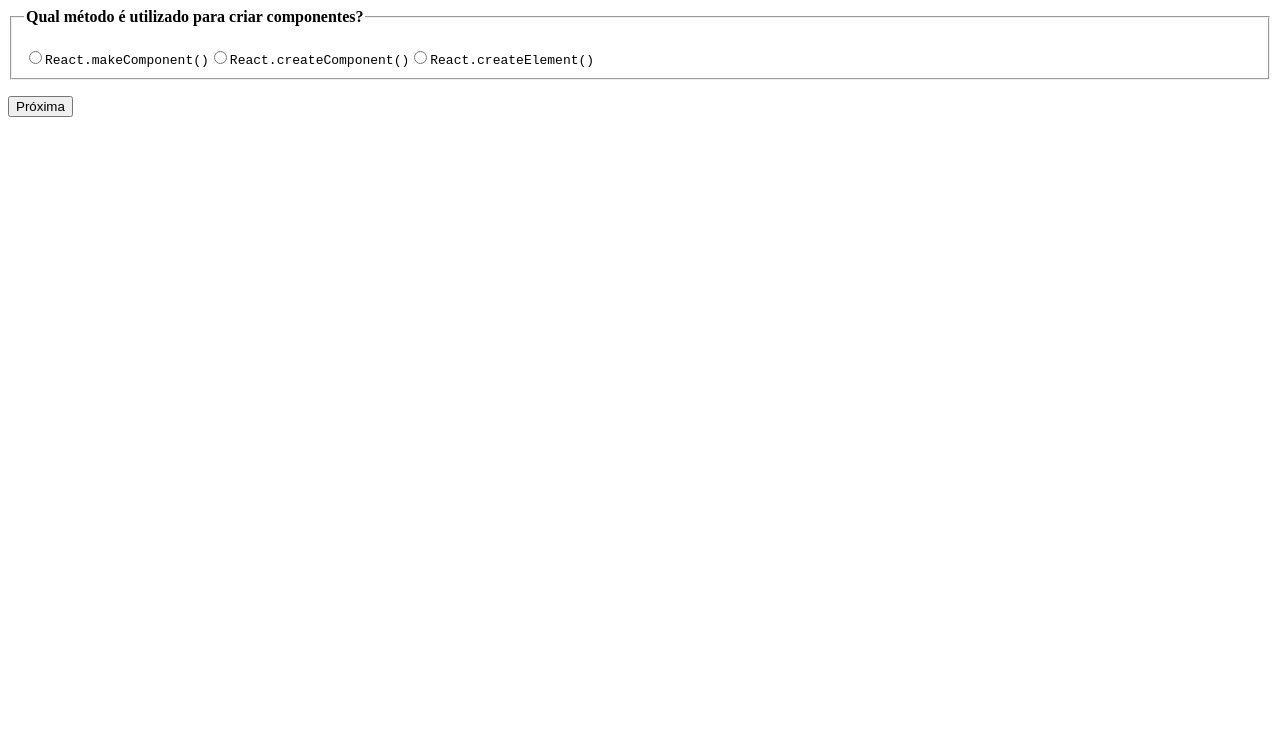
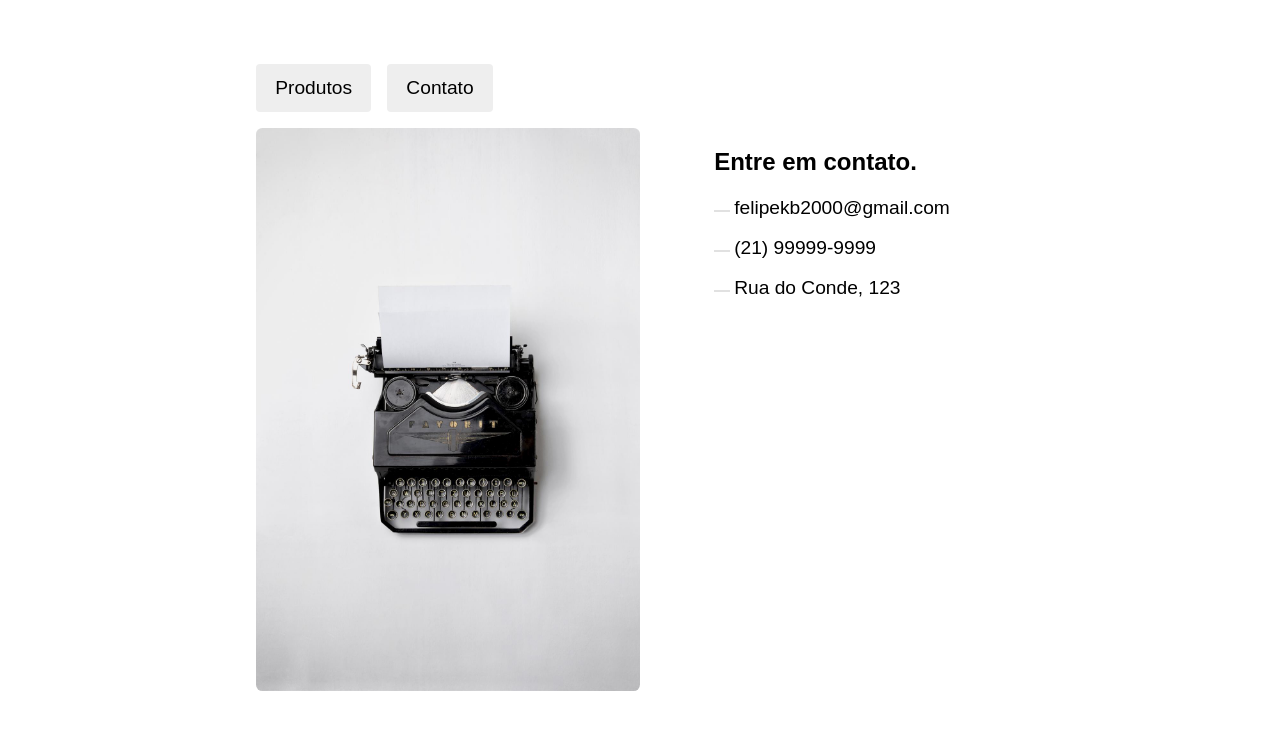
Before and after one commit to FaKeBx/react-course, a React (Create React App) app in the folder projeto-react/meuapp/: page /contato in a window 1280 px wide. Shown: the top 730 px of the page. Built offline with nearby package versions, Linux system fonts and the light colour scheme; no server answers.

Commit message:
feat: executando desafio router

```diff
--- a/projeto-react/meuapp/package.json
+++ b/projeto-react/meuapp/package.json
@@ -6,9 +6,12 @@
     "@testing-library/jest-dom": "^5.16.5",
     "@testing-library/react": "^13.4.0",
     "@testing-library/user-event": "^13.5.0",
+    "history": "^5.3.0",
     "react": "^18.2.0",
     "react-dom": "^18.2.0",
+    "react-router-dom": "^6.9.0",
     "react-scripts": "5.0.1",
+    "styled-components": "^5.3.8",
     "web-vitals": "^2.1.4"
   },
   "scripts": {
--- a/projeto-react/meuapp/public/index.html
+++ b/projeto-react/meuapp/public/index.html
@@ -24,7 +24,7 @@
       work correctly both with client-side routing and a non-root public URL.
       Learn how to configure a non-root public URL by running `npm run build`.
     -->
-  <title>React App</title>
+  <title>React</title>
 </head>
 
 <body>
--- /dev/null
+++ b/projeto-react/meuapp/src/exe-reactRoute/App.jsx
@@ -0,0 +1,40 @@
+import React, { useEffect, useState } from "react";
+import { BrowserRouter, Routes, Route } from "react-router-dom";
+import Header from "./Header";
+import Contato from "./Contato";
+import Produtos from "./Produtos";
+import styled from "styled-components";
+// Utilize a API abaixo para puxar a lista de produto
+// https://ranekapi.origamid.dev/json/api/produto
+// Cada produto possui o id, o mesmo pode ser passado na api para retornar os dados desse produto específico
+// https://ranekapi.origamid.dev/json/api/produto/notebook
+
+const ContainerCenter = styled.div`
+  margin: 0 auto;
+`;
+
+document.body.style.margin = "4rem 16rem";
+
+const App = () => {
+  const [data, setData] = useState(null);
+
+  useEffect(() => {
+    fetch(`https://ranekapi.origamid.dev/json/api/produto`)
+      .then((response) => response.json())
+      .then((json) => setData(json));
+  }, []);
+
+  return (
+    <BrowserRouter>
+      <ContainerCenter>
+        <Header />
+        <Routes>
+          <Route path="produtos" element={<Produtos data={data} />} />
+          <Route path="contato" element={<Contato />} data={data} />
+        </Routes>
+      </ContainerCenter>
+    </BrowserRouter>
+  );
+};
+
+export default App;
--- /dev/null
+++ b/projeto-react/meuapp/src/exe-reactRoute/Contato.jsx
@@ -0,0 +1,58 @@
+import React from "react";
+import styled from "styled-components";
+import foto from "./img/contato.jpg";
+
+const Container = styled.div`
+  display: grid;
+  grid-template-columns: 1fr 1fr;
+  grid-template-rows: 1fr;
+  justify-items: center;
+  align-items: flex-start;
+`;
+
+const ContainerText = styled.div`
+  display: block;
+`;
+
+const Img = styled.img`
+  max-width: 100%;
+  border-radius: 0.4rem;
+`;
+
+const ListItems = styled.li`
+  font-family: Arial, Helvetica, sans-serif;
+  font-size: 1.2rem;
+  color: black;
+  list-style: none;
+  margin-bottom: 1rem;
+  &::before {
+    display: block;
+    content: "";
+    width: 1rem;
+    height: 2px;
+    background: #e1e1e1;
+    position: relative;
+    top: 15px;
+    right: 20px;
+  }
+`;
+
+const Contato = () => {
+  return (
+    <>
+      <Container>
+        <Img src={foto} />
+        <ContainerText>
+          <h2 style={{ fontFamily: "Arial" }}>Entre em contato.</h2>
+          <ul style={{ paddingLeft: "20px" }}>
+            <ListItems>felipekb2000@gmail.com</ListItems>
+            <ListItems>(21) 99999-9999</ListItems>
+            <ListItems>Rua do Conde, 123</ListItems>
+          </ul>
+        </ContainerText>
+      </Container>
+    </>
+  );
+};
+
+export default Contato;
--- /dev/null
+++ b/projeto-react/meuapp/src/exe-reactRoute/Header.jsx
@@ -0,0 +1,34 @@
+import React, { useState } from "react";
+import { Link } from "react-router-dom";
+import styled from "styled-components";
+
+const Nav = styled.nav`
+  display: flex;
+`;
+const Button = styled.button`
+  padding: 0.8rem 1.2rem;
+  margin: 0 1rem 1rem 0;
+  font-family: Arial, Helvetica, sans-serif;
+  font-size: 1.2rem;
+  border: none;
+  border-radius: 4px;
+  color: black;
+  background: #eee;
+`;
+
+const Header = () => {
+  return (
+    <>
+      <Nav>
+        <Link to="produtos">
+          <Button>Produtos</Button>
+        </Link>
+        <Link to="contato">
+          <Button>Contato</Button>
+        </Link>
+      </Nav>
+    </>
+  );
+};
+
+export default Header;
--- /dev/null
+++ b/projeto-react/meuapp/src/exe-reactRoute/Produtos.jsx
@@ -0,0 +1,47 @@
+import React from "react";
+import { useLocation } from "react-router-dom";
+import styled from "styled-components";
+
+const ProdutosContainer = styled.div`
+  display: grid;
+  grid-template-columns: 1fr 1fr 1fr;
+`;
+
+const ProdutoContainer = styled.div`
+  display: grid;
+  grid-column: 1fr;
+  justify-items: start;
+`;
+
+const Img = styled.img`
+  width: 200px;
+  height: 300px;
+  border-radius: 0.4rem;
+`;
+
+const TextImg = styled.p`
+  color: black;
+  font-family: Arial, Helvetica, sans-serif;
+  font-size: 1.2rem;
+  font-weight: bold;
+`;
+
+const Produtos = ({ data }) => {
+  return (
+    <>
+      <ProdutosContainer>
+        {data &&
+          data.map(({ nome, fotos, id }) => {
+            return (
+              <ProdutoContainer key={id}>
+                <Img src={fotos[0].src} alt="" />
+                <TextImg>{nome}</TextImg>
+              </ProdutoContainer>
+            );
+          })}
+      </ProdutosContainer>
+    </>
+  );
+};
+
+export default Produtos;
--- a/projeto-react/meuapp/src/index.js
+++ b/projeto-react/meuapp/src/index.js
@@ -1,6 +1,6 @@
 import React from "react";
 import ReactDOM from "react-dom/client";
-import App from "./exe-form/form-challenge/App";
+import App from "./exe-reactRoute/App";
 
 const root = ReactDOM.createRoot(document.getElementById("root"));
 
```
Also changed, not shown: projeto-react/meuapp/src/exe-reactRoute/img/contato.jpg (added), 1 other file (tests, documents, lock files or other folders).
